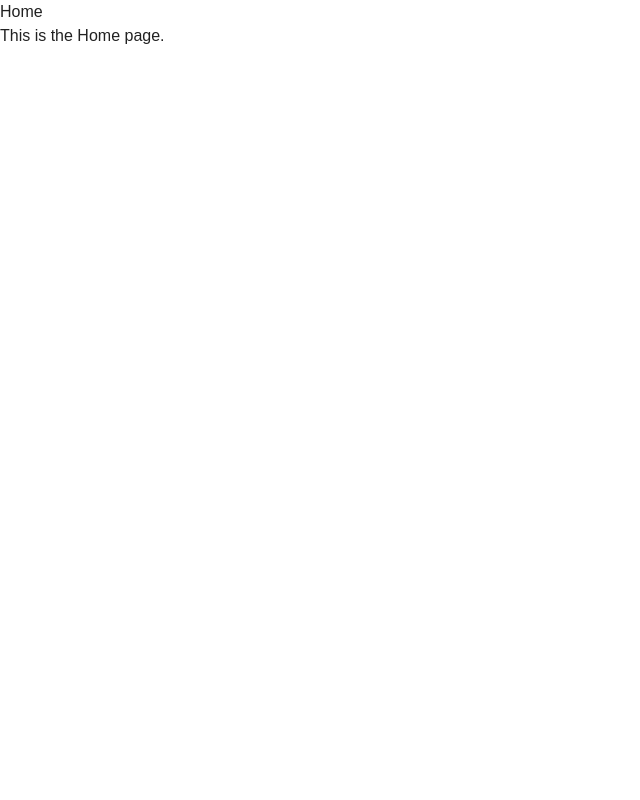
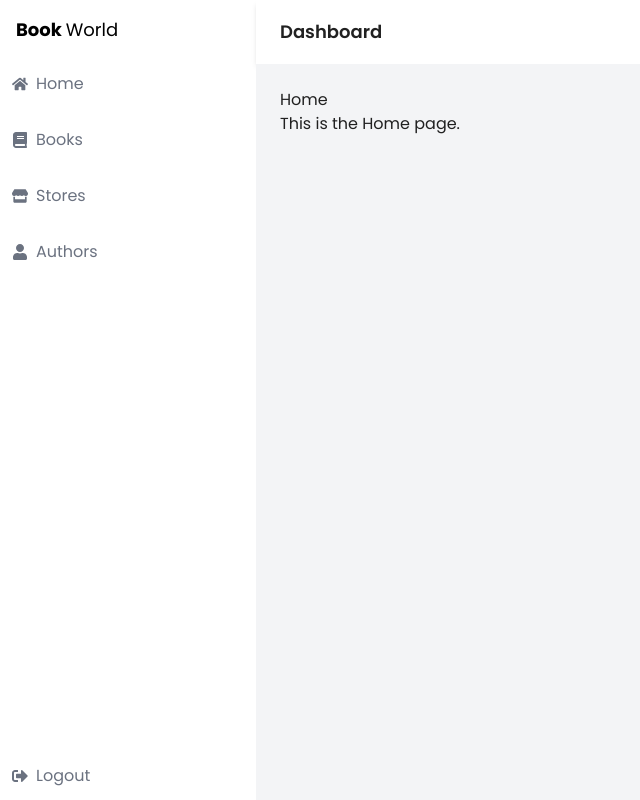
Before and after one commit to aahmedramy1/bookworld, a React (Create React App) app: page / in a window 1280 px wide. Shown: the whole page, without its empty margins (0-640 px from the left). Built offline with nearby package versions, Linux system fonts and the light colour scheme.

Commit message:
feat: Sidemenu

```diff
--- a/package.json
+++ b/package.json
@@ -12,6 +12,7 @@
     "cra-template": "1.2.0",
     "react": "^19.0.0",
     "react-dom": "^19.0.0",
+    "react-icons": "^5.4.0",
     "react-redux": "^9.2.0",
     "react-router-dom": "^7.1.5",
     "react-scripts": "5.0.1"
--- a/public/index.html
+++ b/public/index.html
@@ -10,20 +10,11 @@
       content="Web site created using create-react-app"
     />
     <link rel="apple-touch-icon" href="%PUBLIC_URL%/logo192.png" />
-    <!--
-      manifest.json provides metadata used when your web app is installed on a
-      user's mobile device or desktop. See https://developers.google.com/web/fundamentals/web-app-manifest/
-    -->
+
     <link rel="manifest" href="%PUBLIC_URL%/manifest.json" />
-    <!--
-      Notice the use of %PUBLIC_URL% in the tags above.
-      It will be replaced with the URL of the `public` folder during the build.
-      Only files inside the `public` folder can be referenced from the HTML.
 
-      Unlike "/favicon.ico" or "favicon.ico", "%PUBLIC_URL%/favicon.ico" will
-      work correctly both with client-side routing and a non-root public URL.
-      Learn how to configure a non-root public URL by running `npm run build`.
-    -->
+    <!-- poppins font -->
+    <link href="https://fonts.googleapis.com/css2?family=Poppins:wght@300;400;500;600;700&display=swap" rel="stylesheet">
     <title>React App</title>
   </head>
   <body>
--- a/src/App.js
+++ b/src/App.js
@@ -1,9 +1,20 @@
-import AppRouter from './router/routes';
+import React from "react";
+import Sidebar from "./components/Sidebar";
+import Navbar from "./components/Navbar";
+import AppRouter from "./router/routes";
 
 function App() {
     return (
-        <div>
-            <AppRouter />
+        <div className="flex h-screen">
+            <Sidebar />
+
+            <div className="w-4/5 flex flex-col">
+                <Navbar />
+
+                <div className="flex-1 p-6 bg-gray-100 overflow-auto">
+                    <AppRouter />
+                </div>
+            </div>
         </div>
     );
 }
--- /dev/null
+++ b/src/components/Navbar.jsx
@@ -0,0 +1,11 @@
+import React from "react";
+
+const Navbar = () => {
+    return (
+        <nav className="h-16 bg-white shadow-md flex items-center px-6">
+            <h1 className="text-lg font-semibold">Dashboard</h1>
+        </nav>
+    );
+};
+
+export default Navbar;
--- /dev/null
+++ b/src/components/Sidebar.jsx
@@ -0,0 +1,33 @@
+import React from "react";
+import { FaHome, FaBook, FaUser, FaStore, FaSignOutAlt } from "react-icons/fa";
+
+const Sidebar = () => {
+
+    const menuItems = [
+        { icon: <FaHome />, text: "Home" },
+        { icon: <FaBook />, text: "Books" },
+        { icon: <FaStore />, text: "Stores" },
+        { icon: <FaUser />, text: "Authors" }
+    ];
+
+    return (
+        <aside className="w-1/5 h-screen bg-white text-gray-500 flex flex-col">
+            <div className="p-4 text-lg font-bold text-black">Book <span className="font-normal">World</span></div>
+            <nav className="flex-1">
+                <ul className="space-y-2">
+                    {menuItems.map((item, index) => (
+                        <li key={index} className="p-3 hover:bg-primary hover:text-white hover:cursor hover:cursor-pointer flex items-center ">
+                            {item.icon}
+                            <span className="ml-2">{item.text}</span>
+                        </li>
+                    ))}
+                </ul>
+            </nav>
+            <div className="p-3 hover:bg-primary hover:text-white flex items-center cursor-pointer">
+                <FaSignOutAlt className="mr-2" /> Logout
+            </div>
+        </aside>
+    );
+};
+
+export default Sidebar;
--- a/src/index.css
+++ b/src/index.css
@@ -1,3 +1,7 @@
 @tailwind base;
 @tailwind components;
 @tailwind utilities;
+
+body {
+    @apply font-poppins;
+}
--- a/src/theme.jsx
+++ b/src/theme.jsx
@@ -3,14 +3,14 @@
 const theme = createTheme({
     palette: {
         primary: {
-            main: "#007bff", // Primary color (Blue)
+            main: "#BF5523", // Primary color (Blue)
         },
         secondary: {
             main: "#f50057", // Secondary color (Pink)
         },
     },
     typography: {
-        fontFamily: "Arial, sans-serif",
+        fontFamily: `"Poppins", "Arial", "sans-serif"`, // Use Poppins as primary font
     },
     components: {
         MuiButton: {
--- a/tailwind.config.js
+++ b/tailwind.config.js
@@ -1,10 +1,15 @@
 /** @type {import('tailwindcss').Config} */
-module.exports = {
-  content: [
-    "./src/**/*.{js,jsx,ts,tsx}",
-  ],
+export default {
+  content: ["./src/**/*.{js,jsx,ts,tsx}"],
   theme: {
-    extend: {},
+    extend: {
+      fontFamily: {
+        poppins: ["Poppins", "sans-serif"],
+      },
+      colors: {
+        primary: "#BF5523",
+      },
+    },
   },
   plugins: [],
-}
+};
```
Also changed, not shown: 1 other file (tests, documents, lock files or other folders).
